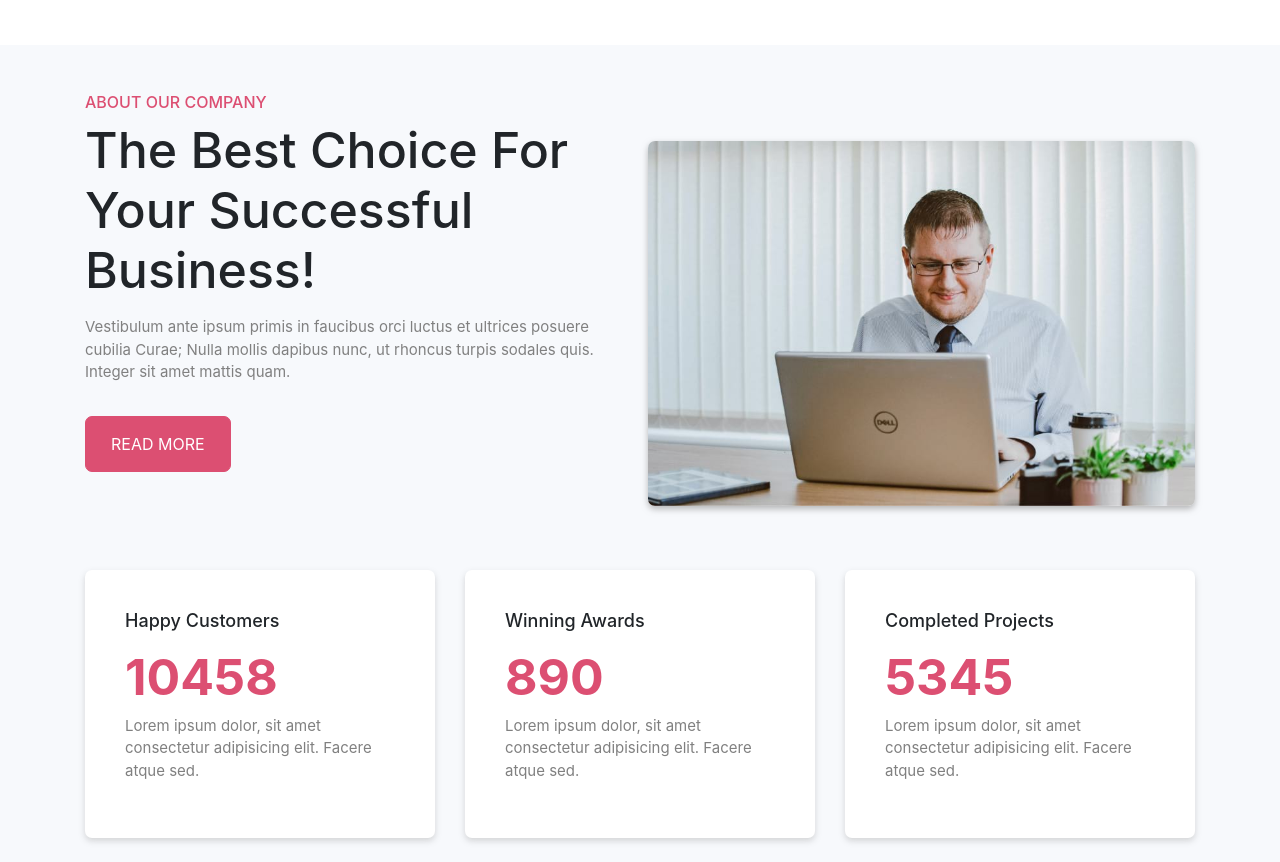
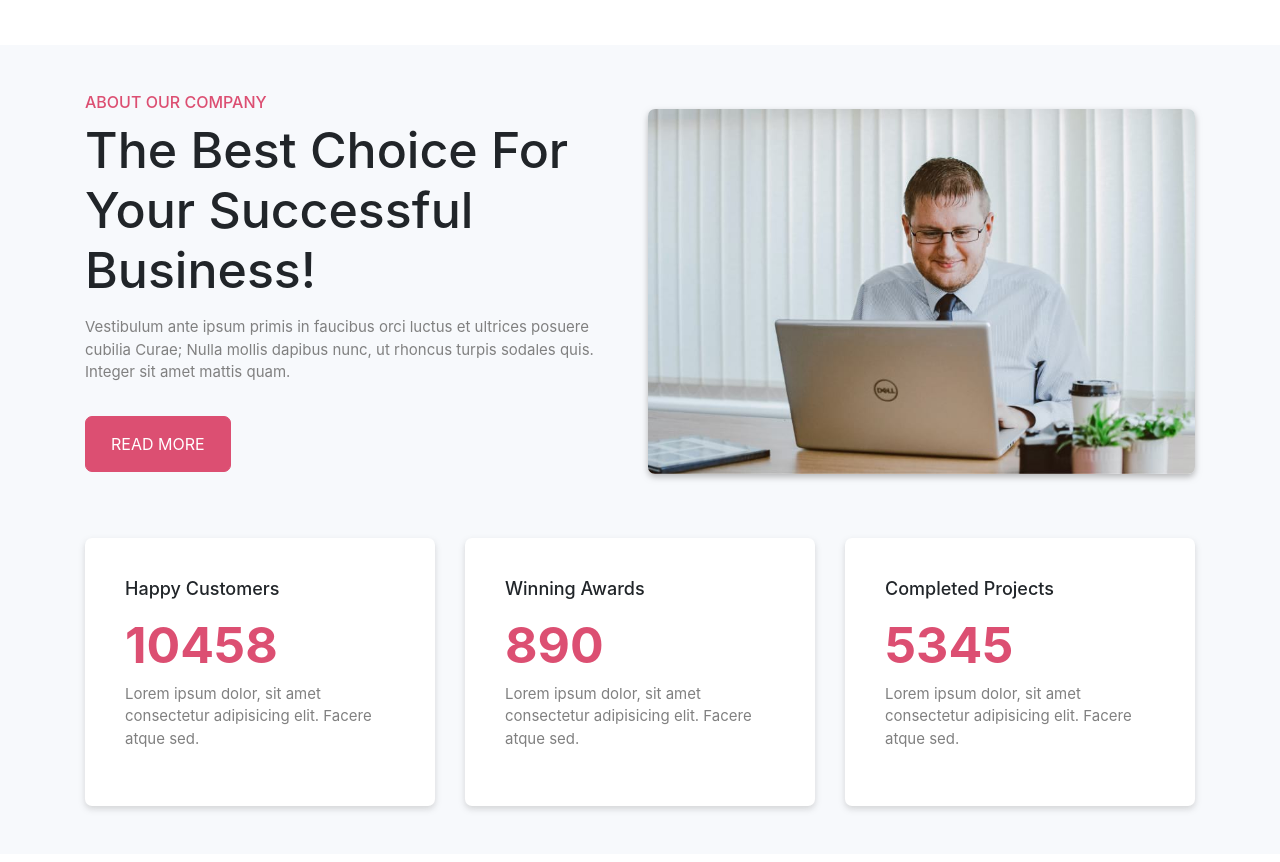
Before and after one commit to hocongduc2709/BC25_Masterwork_HoCongDuc, a plain HTML site: page pages/index.html in a window 1280 px wide. Shown: the part 1272-2134 px from the top of the page. Drawn offline with nearby package versions, Linux system fonts and the light colour scheme.

Commit message:
Update index.html

```diff
--- a/pages/index.html
+++ b/pages/index.html
@@ -144,7 +144,7 @@
                             <p class="smallText mt-3">Vestibulum ante ipsum primis in faucibus orci luctus et ultrices posuere cubilia Curae; Nulla mollis dapibus nunc, ut rhoncus turpis sodales quis. Integer sit amet mattis quam.</p>
                             <button class="btnReadMore mt-3">READ MORE</button>
                         </div>
-                        <div class="col-lg-6 pl-2 pt-5">
+                        <div class="col-lg-6 pl-2 pt-3">
                             <img class="about__rightImg" src="../images/about.jpeg" alt="">
                         </div>
                     </div>
```
